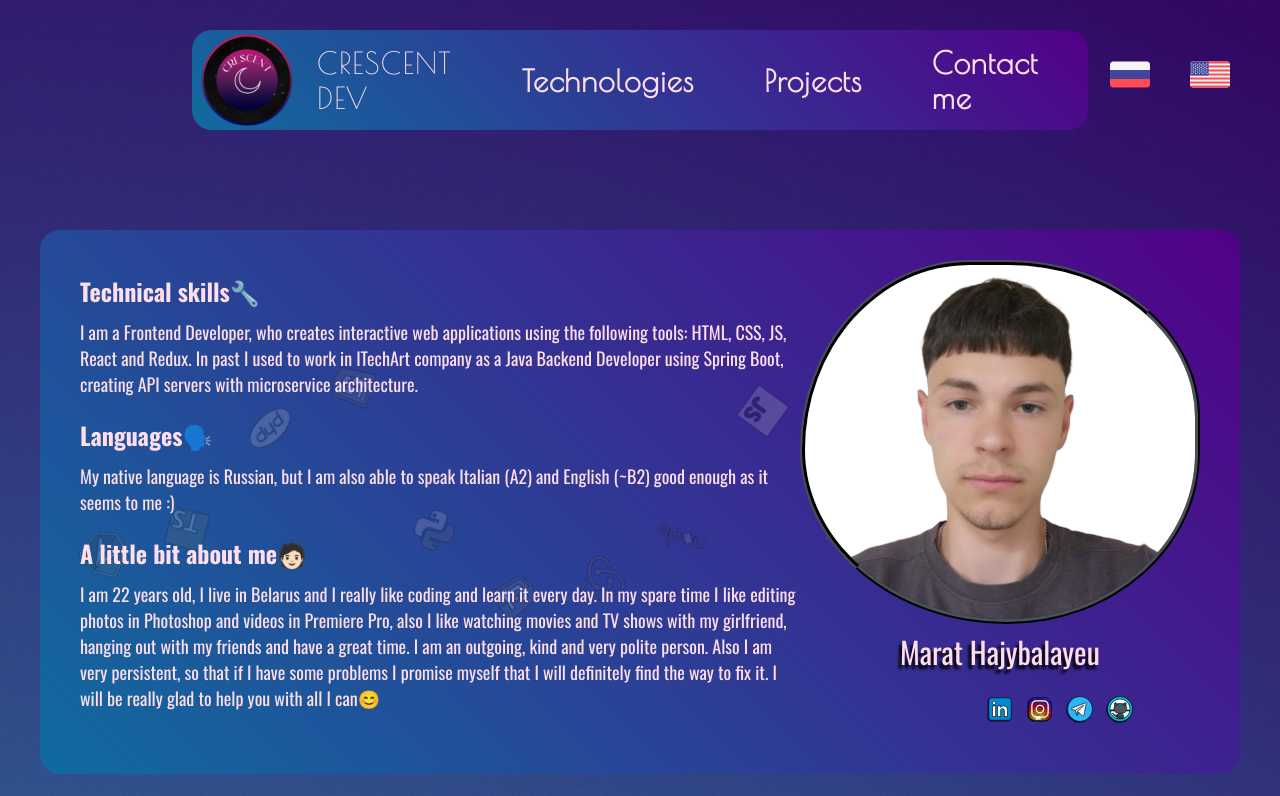
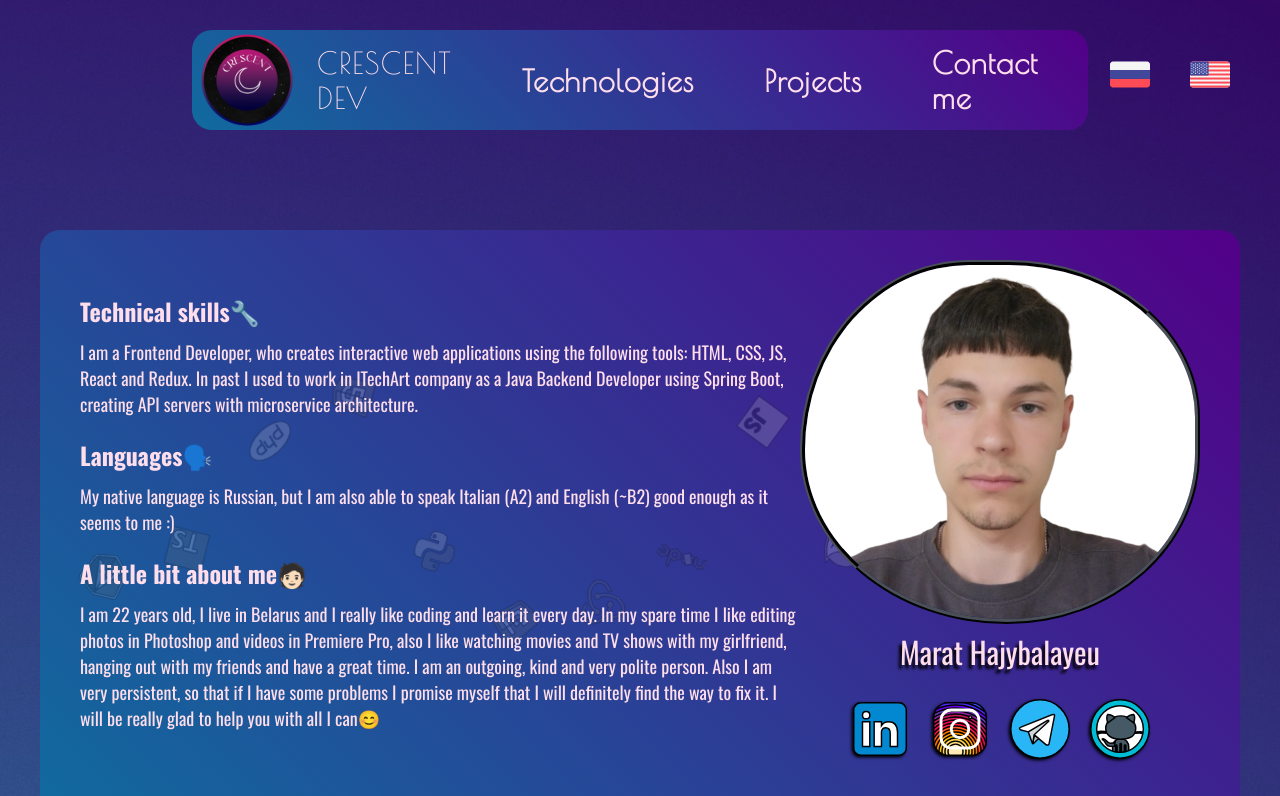
Before and after one commit to Crescent17/cv, a React (Vite) app: page / in a window 1280 px wide. Shown: the top 796 px of the page. Built offline with nearby package versions, Linux system fonts and the light colour scheme.

Commit message:
increase bottom margin in header component, use new social media component with iconSize prop

```diff
--- a/src/components/layout/Header.jsx
+++ b/src/components/layout/Header.jsx
@@ -12,7 +12,7 @@ const HeaderStyled = styled.main`
   display: grid;
   grid-template-columns: 2fr 1fr;
   grid-template-rows: 1fr auto;
-  margin: 0 auto 15rem;
+  margin: 0 auto 30rem;
   font-size: 1.8rem;
   color: #ffdeeb;
   z-index: 2;
@@ -39,7 +39,7 @@ export default function Header() {
             <AnimatedBackground/>
             <TextContent/>
             <Avatar/>
-            <SocialMedia/>
+            <SocialMedia iconSize={70}/>
         </HeaderStyled>
     )
 }
```
